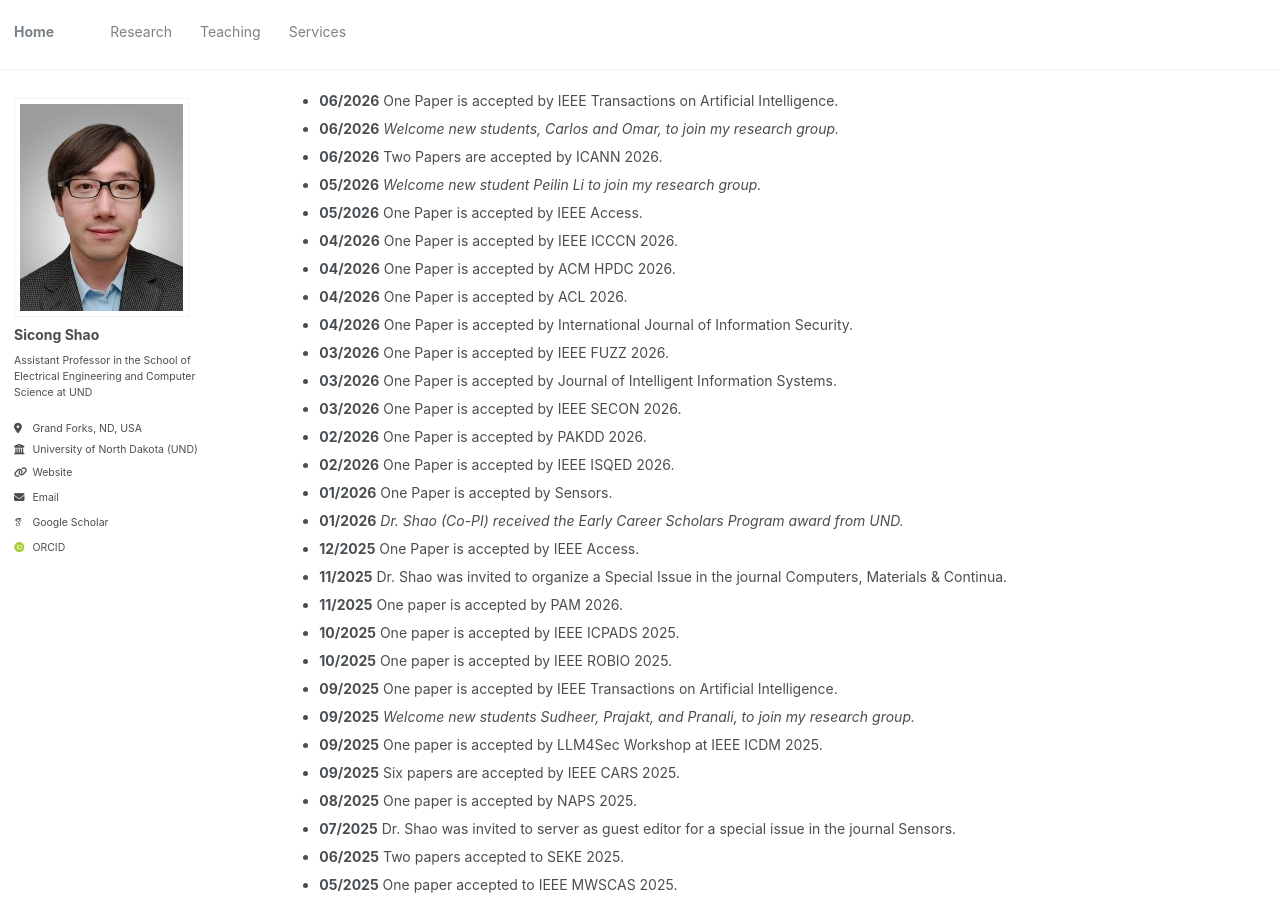
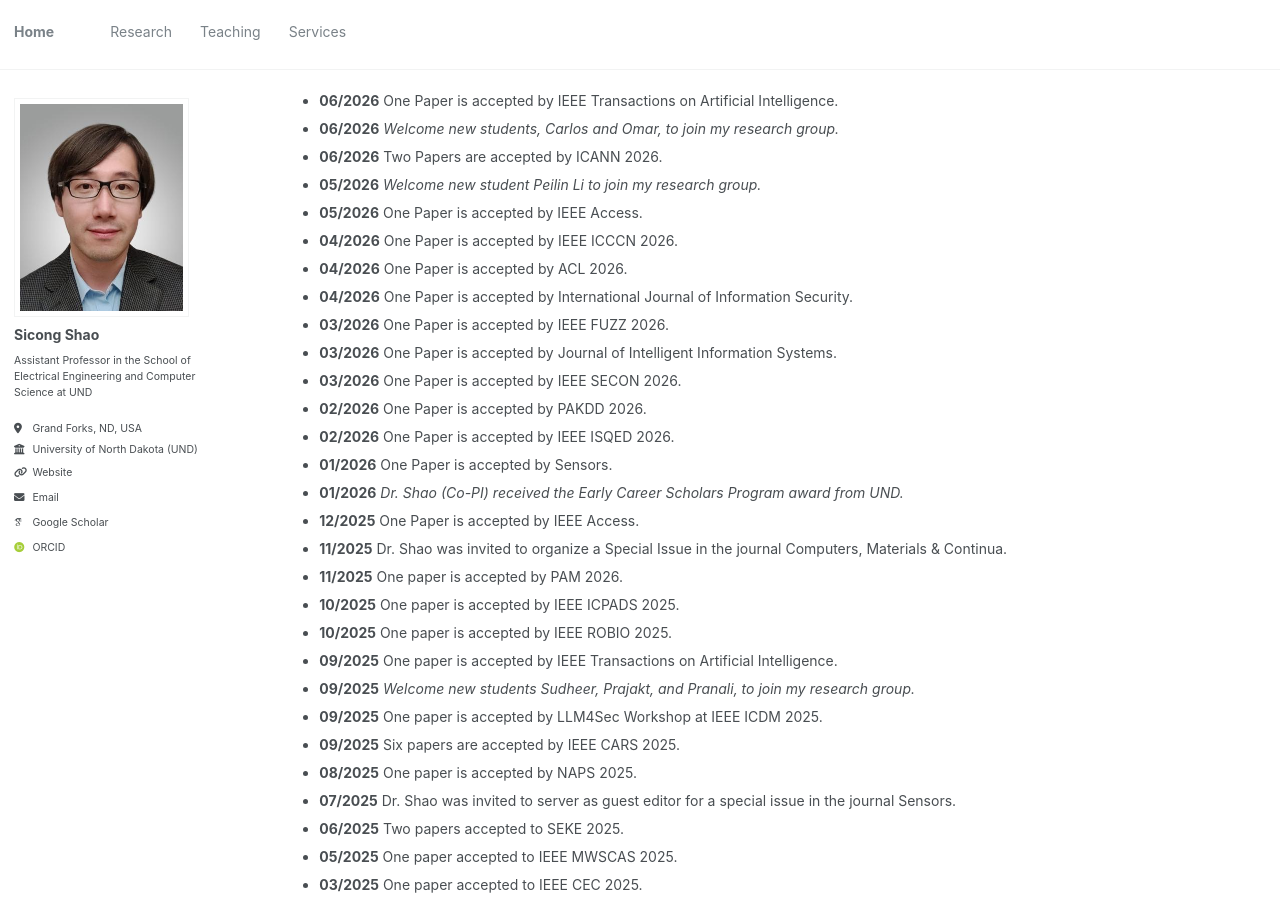
Before and after one commit to sicongshao/sicongshao.github.io, a Jekyll site: the page built from _pages/about.md, in a window 1280 px wide and 900 px high, scrolled down 795 px. Built offline with Jekyll 4.4.1, drawn with Linux system fonts in a browser that asks for light colours; some web fonts are replaced.

Commit message:
first commit

```diff
--- a/_pages/about.md
+++ b/_pages/about.md
@@ -41,7 +41,6 @@ News
 * **05/2026** *Welcome new student Peilin Li to join my research group.*
 * **05/2026** One Paper is accepted by IEEE Access.
 * **04/2026** One Paper is accepted by IEEE ICCCN 2026.
-* **04/2026** One Paper is accepted by ACM HPDC 2026.
 * **04/2026** One Paper is accepted by ACL 2026.
 * **04/2026** One Paper is accepted by International Journal of Information Security.
 * **03/2026** One Paper is accepted by IEEE FUZZ 2026.
```
